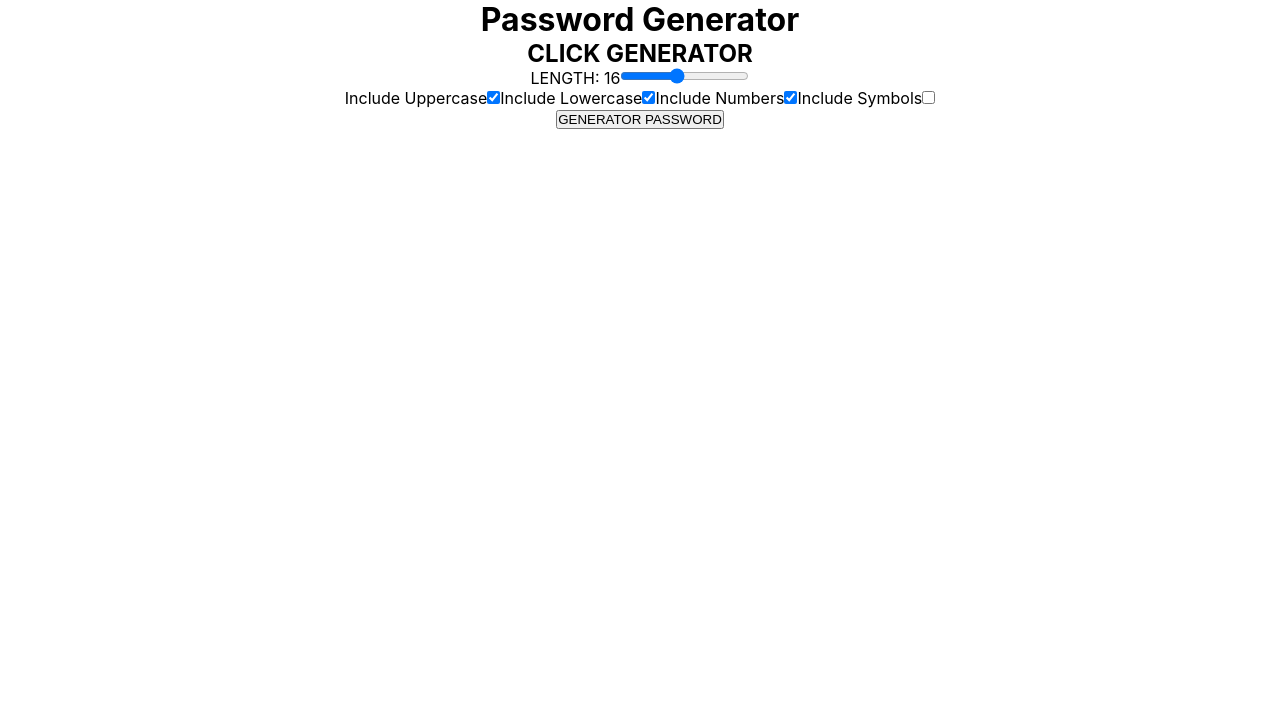
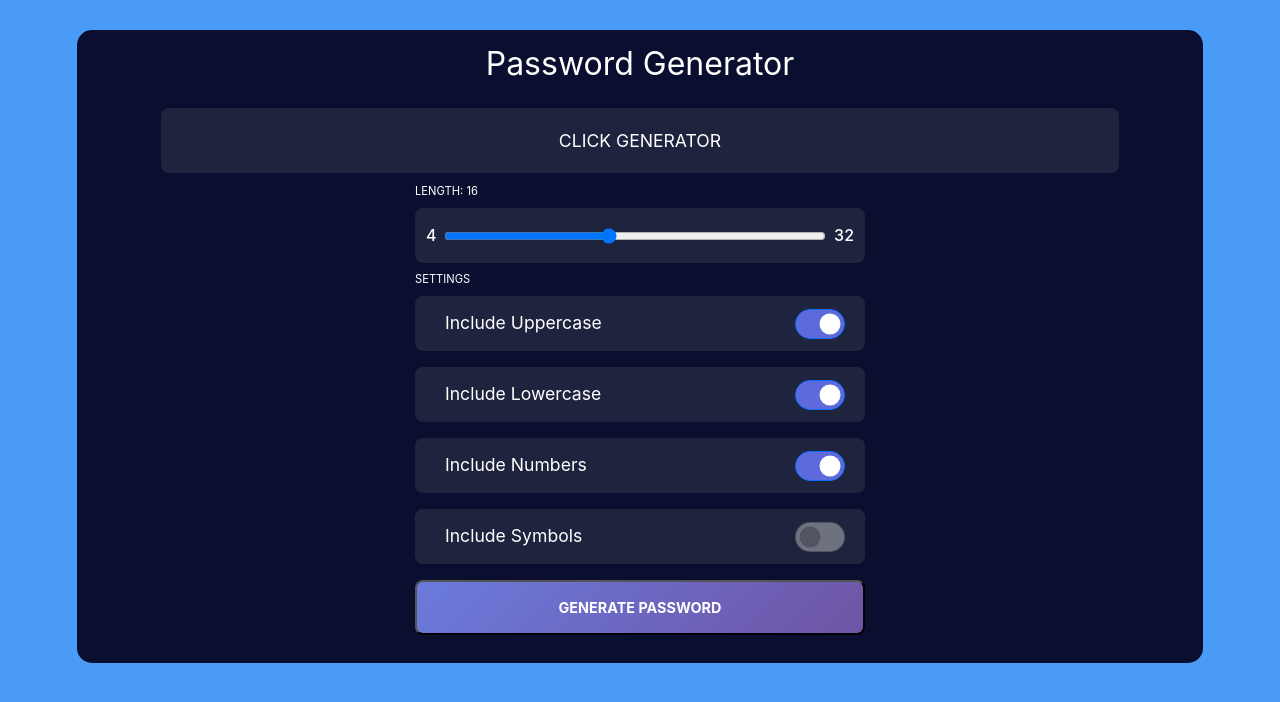
Before and after one commit to tryber/exercise-password-generator, a React (Create React App) app: page / in a window 1280 px wide. Shown: the top 702 px of the page. Built offline with nearby package versions, Linux system fonts and the light colour scheme.

Commit message:
feat: styles done

```diff
--- a/public/index.html
+++ b/public/index.html
@@ -9,6 +9,7 @@
       name="description"
       content="Web site created using create-react-app"
     />
+    <link href="https://cdn.jsdelivr.net/npm/bootstrap@5.1.3/dist/css/bootstrap.min.css" rel="stylesheet" integrity="sha384-1BmE4kWBq78iYhFldvKuhfTAU6auU8tT94WrHftjDbrCEXSU1oBoqyl2QvZ6jIW3" crossorigin="anonymous">
     <link rel="apple-touch-icon" href="%PUBLIC_URL%/logo192.png" />
     <!--
       manifest.json provides metadata used when your web app is installed on a
--- a/src/App.css
+++ b/src/App.css
@@ -1,9 +1,9 @@
-* {
-  margin: 0;
-  padding: 0;
-  box-sizing: border-box;
+.App {
+  display: flex;
+  justify-content: center;
+  align-items: center;
+  text-align: center;
+  width: 100%;
+  z-index: 10;
+    background-color: #499bf6;
 }
-
-.App {
-  text-align: center;
-}
--- a/src/App.js
+++ b/src/App.js
@@ -5,12 +5,11 @@ import store from './app/store'
 
 function App() {
   return (
+    <div className="App">
     <Provider store={store}>
-
-    <div className="App">
       <FormGenerator/>
+    </Provider>
     </div>
-    </Provider>
   );
 }
 
--- a/src/components/FormGenerator.jsx
+++ b/src/components/FormGenerator.jsx
@@ -3,6 +3,7 @@ import { useState } from "react";
 import { useDispatch, useSelector } from "react-redux";
 import { setPassword } from '../features/setPassword';
 import DATA from './helpers/Data';
+import Container from './styles'
 
 export const FormGenerator = () => {
   const [config, setConfig] = useState({
@@ -13,6 +14,7 @@ export const FormGenerator = () => {
       symbols: false,
 
   })
+
   const dispatch = useDispatch()
   const passwordData = useSelector(({userConfig:{ password }}) => password)
   console.log(passwordData);
@@ -23,6 +25,9 @@ export const FormGenerator = () => {
 
 
   const passwordGenerator = () => {
+    const needAlert = Object.values(config).slice(1).every((e)=> !e)
+    console.log(!needAlert);
+    if (needAlert) {return alert('Escolha uma opcao de base para incluir')}
     const createWith = Object.entries(config).map((each)=> (each[1] === true) && each[0]).filter((each)=> each)
     let arrayToMath = []
     createWith.forEach((each) => arrayToMath = arrayToMath.concat(DATA[each]))
@@ -35,46 +40,72 @@ export const FormGenerator = () => {
 
 
   return (
-    <div className="container-form-generator">
+    <Container>
       <h1>Password Generator</h1>
+
+
+        <h2>{passwordData ? passwordData: `CLICK GENERATOR`}</h2>
       <form>
 
-        <h2>{passwordData ? passwordData: `CLICK GENERATOR`}</h2>
-
-      <span>{`LENGTH: ${config.length}`}</span>
+        <span>{ `LENGTH: ${config.length}` }</span>
+        <label htmlFor="length" className="range-container">
+          <h3>4</h3>
         <input
           onChange={handleChange}
-          value={config.length} name='length' type="range" min="4" max='32' />
-      <section>
+            value={ config.length } name='length' type="range" min="4" max='32' />
+          <h3>32</h3>
+        </label>
 
-        <label htmlFor="upper">Include Uppercase
+        <span>SETTINGS</span>
+
+        <label htmlFor="upper" className="checkbox">
+          <span>Include Uppercase</span>
+          <div class="form-check form-switch">
+
             <input
+            class="form-check-input"
               onChange={handleChange}
               checked={config.upper} type="checkbox" name="upper" id="upper" />
+              </div>
         </label>
 
-        <label htmlFor="lower">Include Lowercase
+        <label htmlFor="lower" className="checkbox">
+          <span>Include Lowercase</span>
+          <div class="form-check form-switch">
+
             <input
+            class="form-check-input"
               onChange={handleChange}
               checked={config.lower} type="checkbox" name="lower" id="lower" />
+              </div>
         </label>
 
-        <label htmlFor="numbers">Include Numbers
+        <label htmlFor="numbers" className="checkbox">
+          <span>Include Numbers</span>
+          <div class="form-check form-switch">
+
             <input
+            class="form-check-input"
               onChange={handleChange}
               checked={config.numbers} type="checkbox" name="numbers" id="numbers" />
+              </div>
         </label>
 
-        <label htmlFor="symbols">Include Symbols
+        <label htmlFor="symbols" className="checkbox">
+          <span>Include Symbols</span>
+          <div class="form-check form-switch">
+
             <input
+            class="form-check-input"
               onChange={handleChange}
               checked={config.symbols} type="checkbox" name="symbols" id="symbols" />
+              </div>
         </label>
 
-      </section>
 
-      <button onClick={passwordGenerator} type='button' >GENERATOR PASSWORD</button>
+
+      <button onClick={passwordGenerator} type='button' >GENERATE PASSWORD</button>
 
       </form>
-    </div >);
+    </Container >);
 };
--- a/src/components/styles.js
+++ b/src/components/styles.js
@@ -1,8 +1,126 @@
 import styled from 'styled-components'
 
-export const Container = styled.div`
-align-self: center;
-width: 95%;
-height: 100%;
-background-color: '#499bf6';
-`
+const Container = styled.div`
+  display: flex;
+  flex-direction: column;
+  justify-content: space-evenly;
+  align-items: center;
+  margin-top: 30px;
+  width: 88%;
+  height: 80%;
+  color: white;
+  background-color: #0b0f2f;
+  border-radius: 15px;
+
+  h1 {
+    font-weight: normal;
+    margin: 15px 0;
+    font-size: 2rem;
+    height: fit-content;
+  }
+
+  h2 {
+    font-weight: normal;
+    margin: 10px 0;
+    font-size: 1.1rem;
+    background-color: #1e233e;
+    border-radius: 8px;
+    width: 85%;
+    height: 65px;
+    line-height: 65px;
+
+  }
+
+  span {
+    text-align: start;
+    width: 90%;
+    font-size: 0.7rem;
+  }
+
+  form {
+    display: flex;
+    flex-direction: column;
+    align-items: center;
+    width: 95%;
+    max-width: 500px;
+    height: 60vh;
+
+    .checks {
+      display: flex;
+      flex-direction: column;
+
+    }
+
+    label {
+      display: flex;
+      justify-content: center;
+      align-items: center;
+
+      .form-check {
+        display: flex;
+        align-items: center;
+        width: fit-content;
+        color: white;
+        margin-right: 20px;
+
+        input[type="checkbox"] {
+            height: 30px;
+            width: 50px;
+            background-color: #6e7180;
+            color: white;
+
+            &:checked {
+              background-color: #5e6adb;
+            }
+          }
+        }
+
+
+      span {
+        width: 95%;
+        font-size: 1.1rem;
+        margin-left: 30px;
+      }
+    }
+
+
+    label , button {
+      width: 90%;
+      height: 55px;
+      background-color: #1e233e;
+      margin: 8px 0;
+      border-radius: 8px;
+    }
+
+    .range-container {
+      padding: 0 3px;
+
+      h3 {
+        margin: 0 8px;
+        font-size: 1rem;
+      }
+    }
+
+    input {
+      background-color: #1e233e;
+      font-size: 1rem;
+    }
+
+    input[type="range"] {
+      width: 95%;
+    }
+
+    button {
+      background: linear-gradient(-45deg, rgb(111, 84, 164), rgb(106, 123, 221));
+      counter-reset: white;
+      padding: 5px;
+      font-size: 0.9rem;
+      font-weight: bold;
+      color: #fff;
+      border-radius: 8px;
+      margin-bottom: 25px;
+    }
+}
+`;
+
+export default Container
--- a/src/index.css
+++ b/src/index.css
@@ -5,9 +5,25 @@ body {
     sans-serif;
   -webkit-font-smoothing: antialiased;
   -moz-osx-font-smoothing: grayscale;
+  z-index: -1;
 }
 
 code {
   font-family: source-code-pro, Menlo, Monaco, Consolas, 'Courier New',
     monospace;
 }
+
+
+* {
+  margin: 0;
+  padding: 0;
+  box-sizing: border-box;
+  font-size: 16px;
+}
+
+html {
+  width: 100%;
+  height: 100%;
+  box-sizing: border-box;
+  background-color: #499bf6;
+}
```
